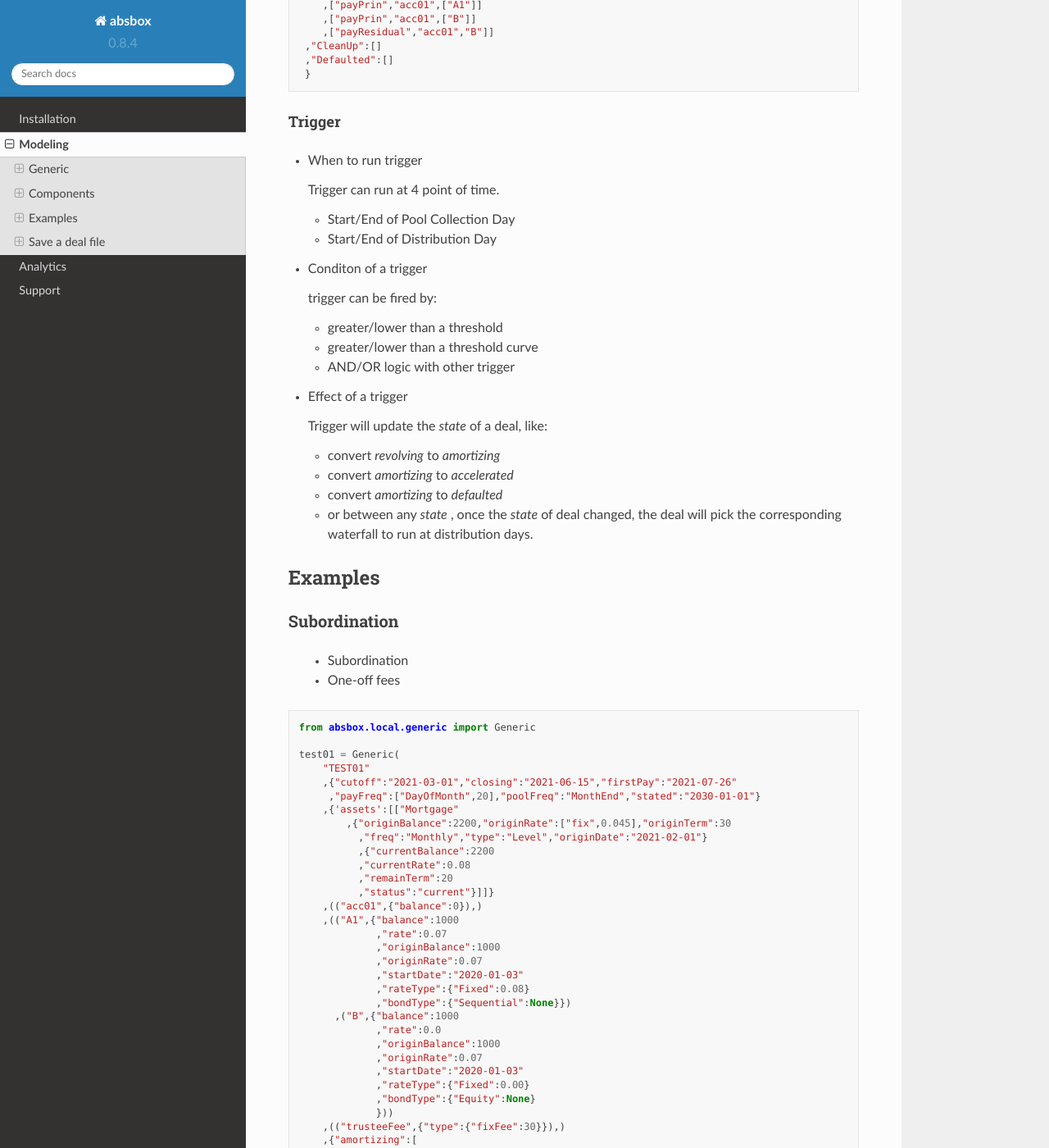
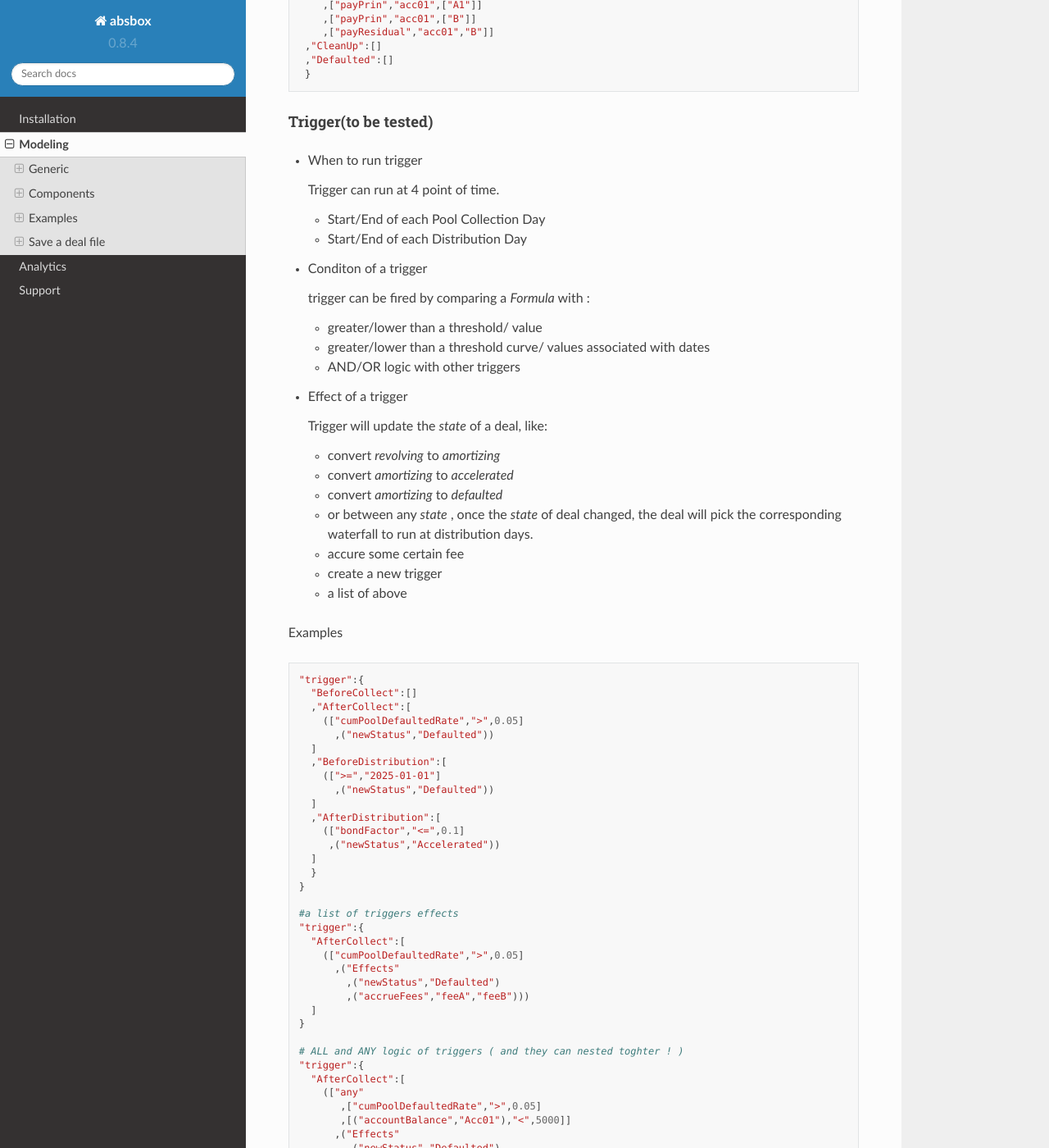
Before and after one commit to yellowbean/absbox-doc, a Sphinx documentation site: the page built from docs/source/modeling.rst, in a window 1280 px wide and 1400 px high, scrolled down 11553 px. Shown: the whole window at 82% size. Built offline with Sphinx 7.4.7 and the Read the Docs theme 2.0.0, drawn with Linux system fonts in a browser that asks for light colours; some of the changed text lies outside the part shown.

Commit message:
add trigger samples

```diff
--- a/docs/source/modeling.rst
+++ b/docs/source/modeling.rst
@@ -590,23 +590,24 @@ ie：
     ,"Defaulted":[]
     }
 
-Trigger
-^^^^^^^^^^
+
+Trigger(to be tested)
+^^^^^^^^^^^^^^^^^^^^^^^
 
 * When to run trigger
 
   Trigger can run at 4 point of time.
 
-  * Start/End of Pool Collection Day
-  * Start/End of Distribution Day
+  * Start/End of each Pool Collection Day
+  * Start/End of each Distribution Day
 
 * Conditon of a trigger
 
-  trigger can be fired by:
+  trigger can be fired by comparing a `Formula` with :
 
-  * greater/lower than a threshold
-  * greater/lower than a threshold curve
-  * AND/OR logic with other trigger
+  * greater/lower than a threshold/ value
+  * greater/lower than a threshold curve/ values associated with dates
+  * AND/OR logic with other triggers
 
 * Effect of a trigger
 
@@ -616,6 +617,56 @@ Trigger
   * convert `amortizing` to `accelerated`
   * convert `amortizing` to `defaulted`
   * or between any `state` , once the `state` of deal changed, the deal will pick the corresponding waterfall to run at distribution days.
+  * accure some certain fee
+  * create a new trigger
+  * a list of above
+
+
+Examples
+
+
+.. code-block:: python
+
+    "trigger":{
+      "BeforeCollect":[]
+      ,"AfterCollect":[
+        (["cumPoolDefaultedRate",">",0.05]
+          ,("newStatus","Defaulted"))
+      ]
+      ,"BeforeDistribution":[
+        ([">=","2025-01-01"]
+          ,("newStatus","Defaulted"))
+      ]
+      ,"AfterDistribution":[
+        (["bondFactor","<=",0.1]
+         ,("newStatus","Accelerated"))
+      ]
+      }
+    }
+
+    #a list of triggers effects
+    "trigger":{
+      "AfterCollect":[
+        (["cumPoolDefaultedRate",">",0.05]
+          ,("Effects"
+            ,("newStatus","Defaulted")
+            ,("accrueFees","feeA","feeB")))
+      ]
+    }
+
+    # ALL and ANY logic of triggers ( and they can nested toghter ! )
+    "trigger":{
+      "AfterCollect":[
+        (["any"
+           ,["cumPoolDefaultedRate",">",0.05]
+           ,[("accountBalance","Acc01"),"<",5000]]
+          ,("Effects"
+            ,("newStatus","Defaulted")
+            ,("accrueFees","feeA","feeB")))
+      ]
+    }
+
+
 
 Examples
 ============
```
